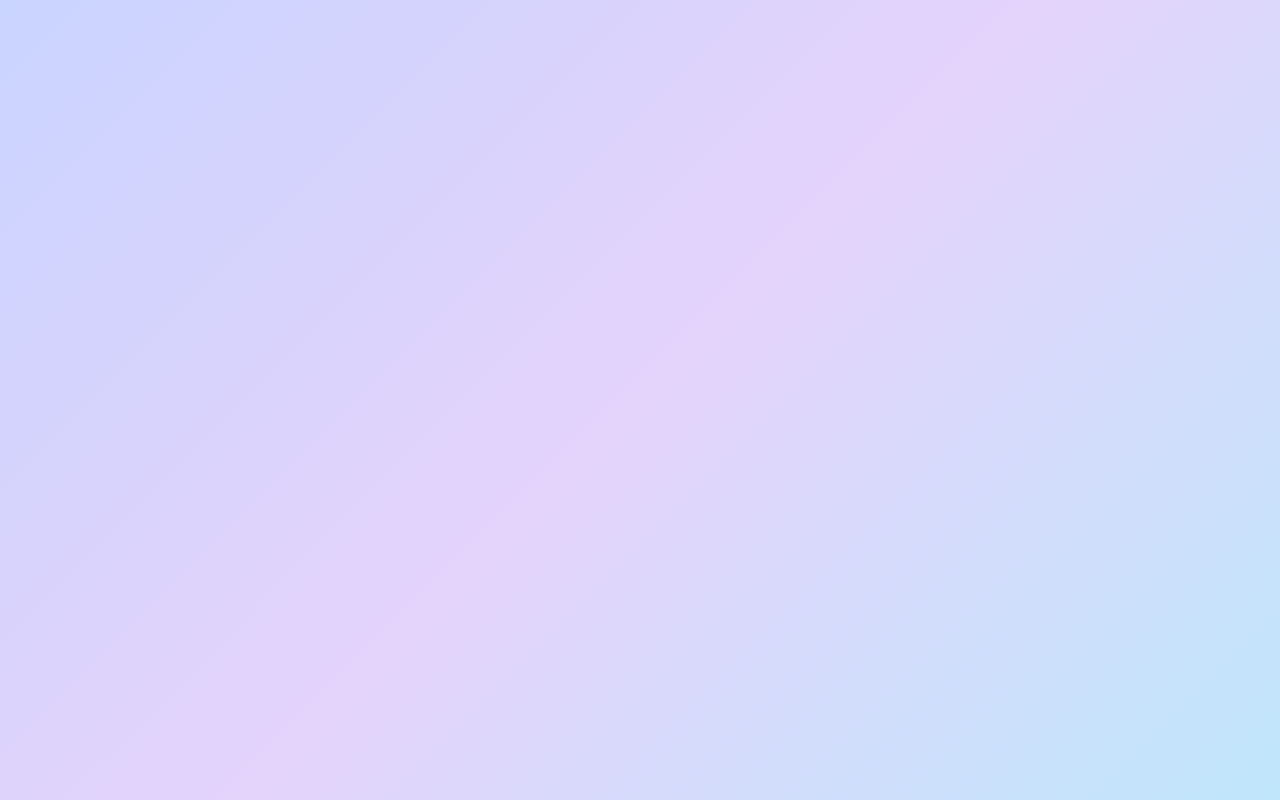
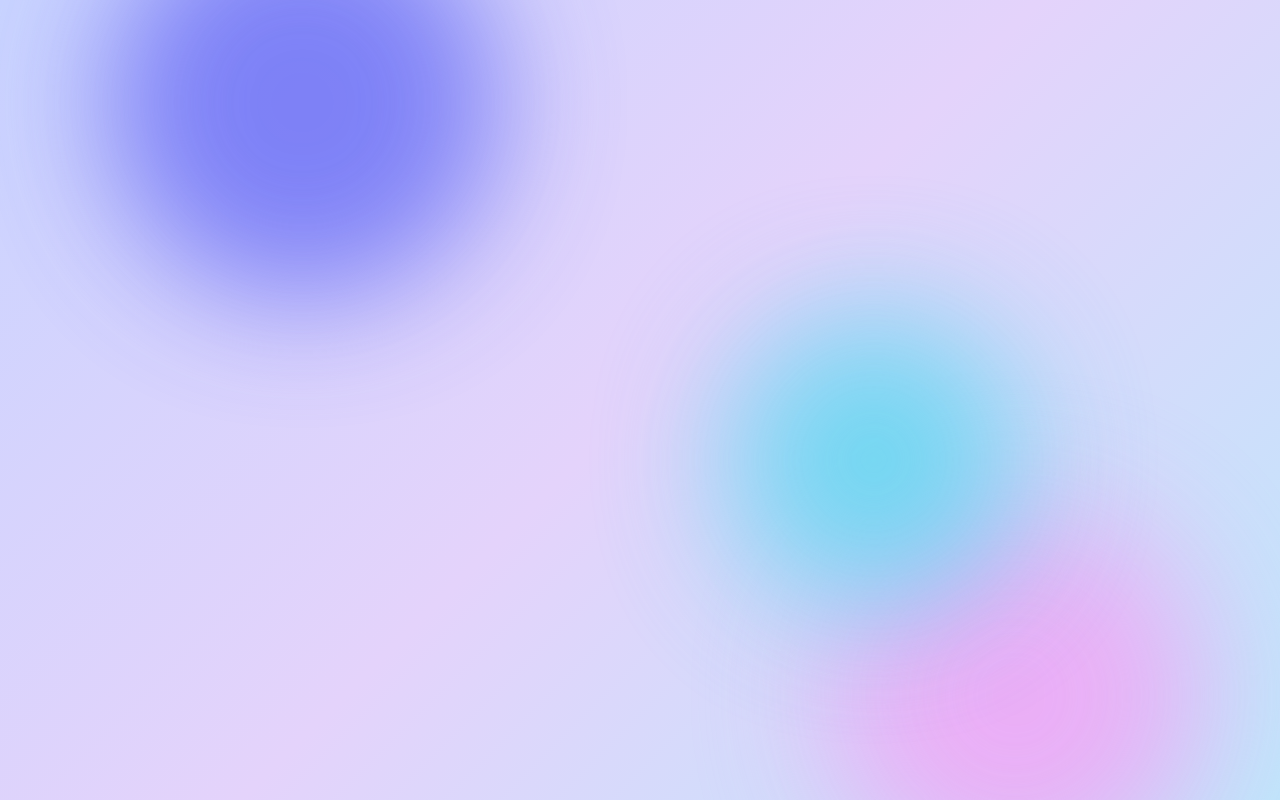
Before and after one commit to Thivindu2005/Gemini-integrated-AI-Chat-Bot, a plain HTML site: page index.html in a window 1280 px wide. Drawn offline with Linux system fonts and the light colour scheme.

Commit message:
add liquid glass background

```diff
--- a/css/style.css
+++ b/css/style.css
@@ -37,3 +37,44 @@ body {
   background: linear-gradient(135deg, #c9d4ff 0%, #e4d3fb 50%, #bfe6fb 100%);
   overflow: hidden;
 }
+
+/* ---------- 3. Floating blobs behind the glass ---------- */
+.blob {
+  position: fixed;
+  border-radius: 50%;
+  filter: blur(60px);
+  opacity: 0.85;
+  animation: float 14s ease-in-out infinite alternate;
+  z-index: 0;
+}
+
+.blob-one {
+  width: 380px;
+  height: 380px;
+  background: #6f73f5;
+  top: -80px;
+  left: 8%;
+}
+
+.blob-two {
+  width: 340px;
+  height: 340px;
+  background: #f0a6f5;
+  bottom: -90px;
+  right: 10%;
+  animation-delay: -5s;
+}
+
+.blob-three {
+  width: 260px;
+  height: 260px;
+  background: #5fd7f0;
+  top: 45%;
+  left: 55%;
+  animation-delay: -9s;
+}
+
+@keyframes float {
+  from { transform: translate(0, 0) scale(1); }
+  to   { transform: translate(40px, -30px) scale(1.12); }
+}
--- a/index.html
+++ b/index.html
@@ -13,5 +13,10 @@
 </head>
 <body>
 
+  <!-- Colourful blobs sit behind the glass. Without them the blur has nothing to blur -->
+  <div class="blob blob-one"></div>
+  <div class="blob blob-two"></div>
+  <div class="blob blob-three"></div>
+
 </body>
 </html>
```
